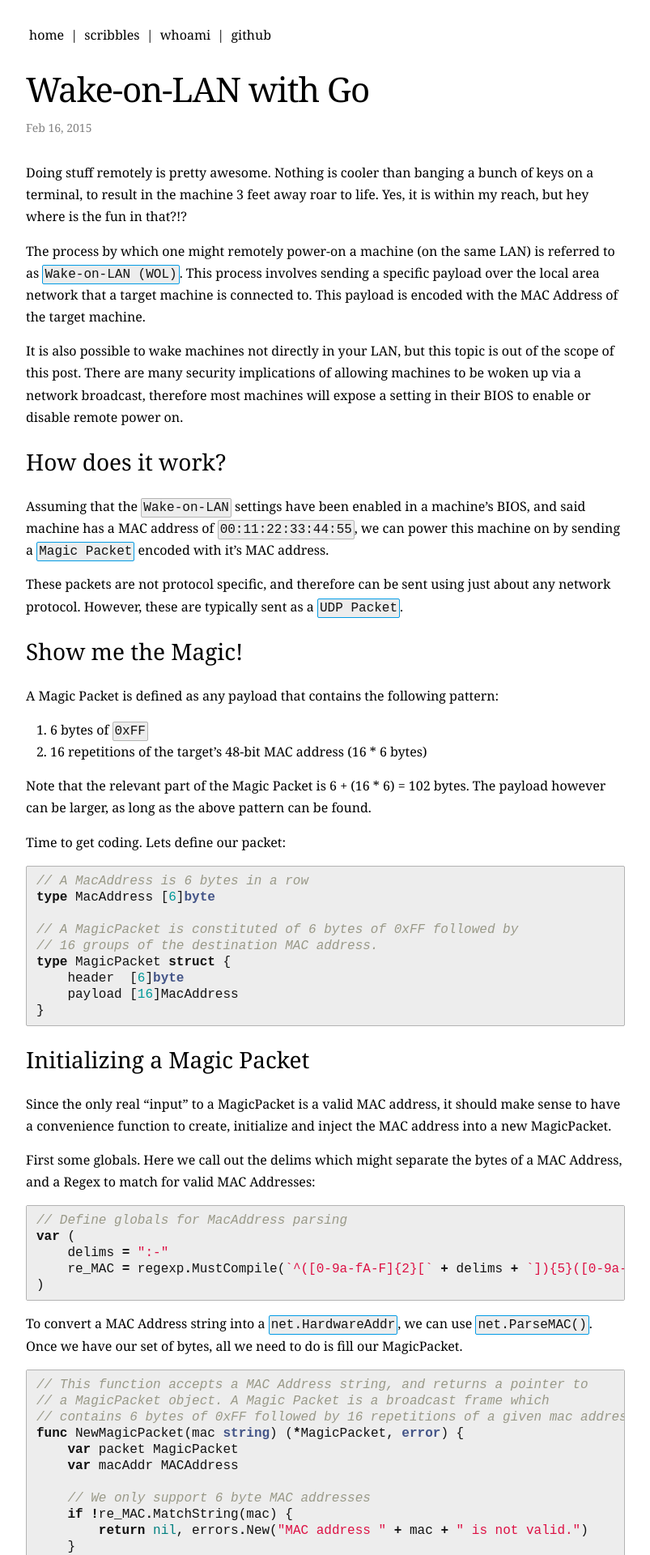
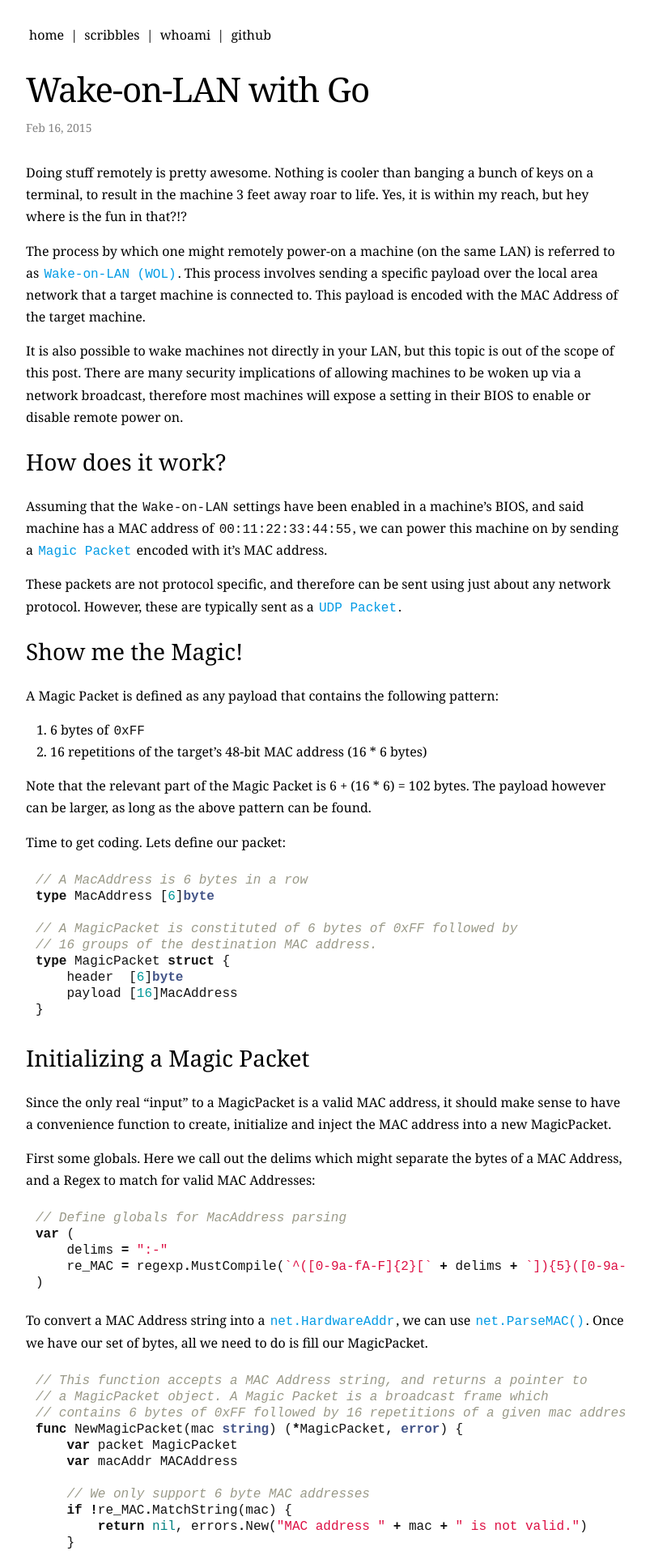
Before and after one commit to sabhiram/sabhiram.github.io, a Jekyll site: the page built from _posts/2015-02-16-sending_wol_packets_with_golang.md, in a window 1280 px wide. Shown: the top 1920 px of the page at 81% size, without its empty margins (238-1041 px from the left). Built offline with Jekyll 4.4.1, drawn with Linux system fonts in a browser that asks for light colours; nearby versions of some CDN libraries; comment, search, counter and statistics services are not loaded.

Commit message:
Changes to style - more minimalisim!

```diff
--- a/_sass/_base.scss
+++ b/_sass/_base.scss
@@ -129,10 +129,10 @@ blockquote {
  */
 pre,
 code {
-    font-size: 1rem;
+    /*font-size: 1rem;
     border: 1px solid $sab-code-border;
     border-radius: 2px;
-    background-color: $sab-code-color;
+    background-color: $sab-code-color;*/
     color: $sab-code-text-color;
     line-height: $code-line-height;
 }
@@ -142,15 +142,20 @@ code {
 
     // Special case link w/in <a>
     a & {
-        border: 1px solid $sab-text-alt;
-        @include transition(all 0.3s ease);
+        color: $sab-text-alt;
+        /*@include transition(all 0.3s ease);*/
 
         &:hover {
-            background-color: $sab-text-alt;
+            text-decoration: underline;
+            /*background-color: $sab-text-alt;
             border: 1px solid $text-color;
-            color: $background-color;
+            color: $background-color;*/
         }
     }
+}
+
+code .highlighter-rouge {
+    color: #c33939;
 }
 
 pre {
```
